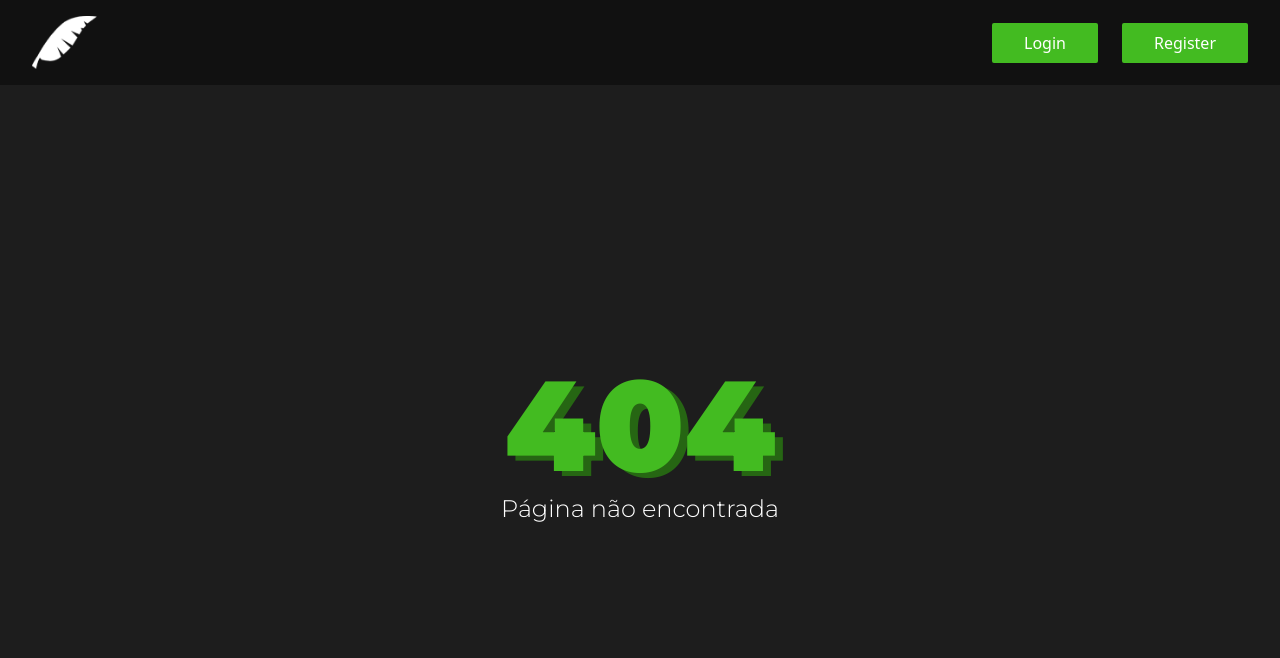
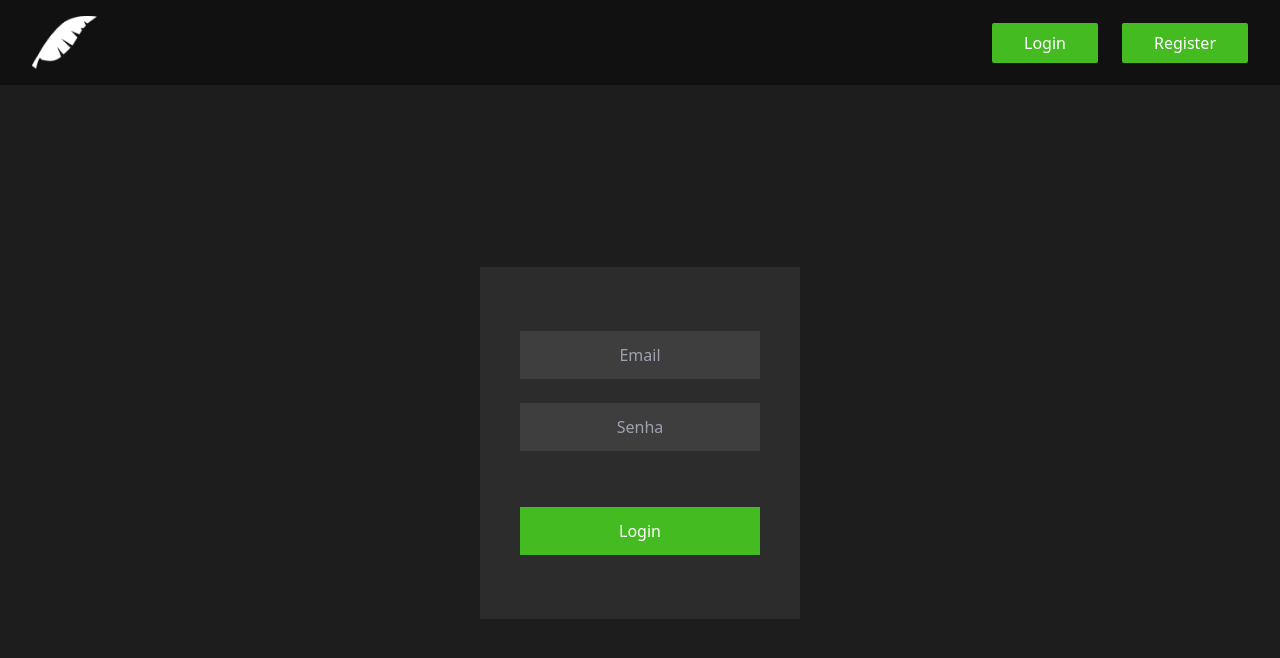
Before and after one commit to MateusGurgel/mazagao-front, a Next.js app: page /login in a window 1280 px wide. Before the commit this address had no page. Shown: the top 658 px of the page. Built offline with nearby package versions, Linux system fonts and the light colour scheme.

Commit message:
Login forms implemented

```diff
--- /dev/null
+++ b/pages/login.tsx
@@ -0,0 +1,15 @@
+export default function Login() {
+  return (
+    <div className="flex justify-center items-center min-h-min-content bg-background">
+      <div className="flex flex-col gap-6 bg-menu w-80 text-center text-white py-16 px-10">
+        <input className="bg-painel p-3 text-center" placeholder="Email" />
+        <input
+          className="bg-painel p-3 text-center"
+          placeholder="Senha"
+          type="password"
+        />
+        <button className="bg-brand p-3 mt-8">Login</button>
+      </div>
+    </div>
+  );
+}
```
